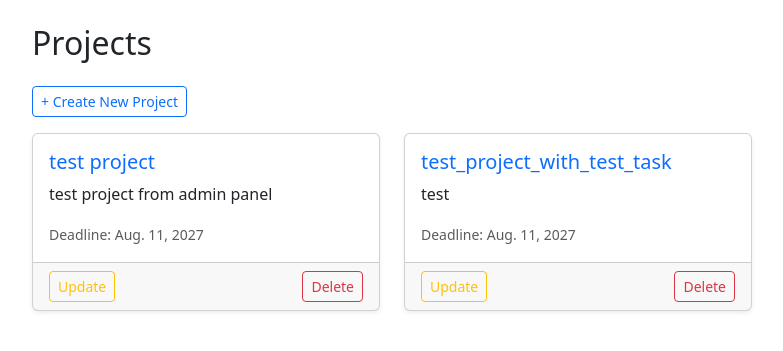
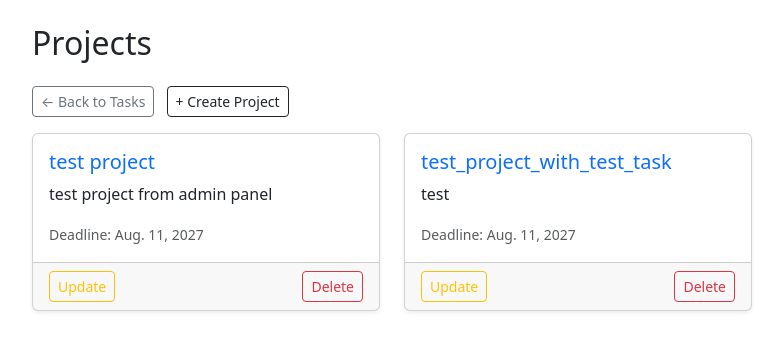
Before and after one commit to UrbanAstronaut88/it-project, a Django app: page /projects/ in a window 1280 px wide. Shown: the part 56-407 px from the top of the page, without its empty margins (62-845 px from the left). Run offline with Django 5.2, Linux system fonts and the light colour scheme; data comes from the database, SQL or seed files in the repository.

Commit message:
fix: project_list.html adding a ‘back to tasks’ button

```diff
--- a/templates/main/project_list.html
+++ b/templates/main/project_list.html
@@ -8,7 +8,10 @@
 <div class="container mt-4">
   <h2 class="mb-4">Projects</h2>
 
-  <a href="{% url 'main:project-create' %}" class="btn btn-sm btn-outline-primary mb-3">+ Create New Project</a>
+  <div class="mb-3">
+    <a href="{% url 'main:task-list' %}" class="btn btn-sm btn-outline-secondary me-2">← Back to Tasks</a>
+    <a href="{% url 'main:project-create' %}" class="btn btn-sm btn-outline-dark">+ Create Project</a>
+  </div>
 
   {% if projects %}
     <div class="row row-cols-1 row-cols-md-2 row-cols-lg-3 g-4">
--- a/templates/main/task_confirm_delete.html
+++ b/templates/main/task_confirm_delete.html
@@ -8,7 +8,7 @@
     <form method="post">
       {% csrf_token %}
       <button type="submit" class="btn btn-sm btn-outline-danger">Delete</button>
-      <a href="{% url 'main:task-list' %}" class="btn btn-secondary">Cancel</a>
+      <a href="{% url 'main:task-list' %}" class="btn btn-sm btn-outline-secondary">Cancel</a>
     </form>
   </div>
 {% endblock %}
```
